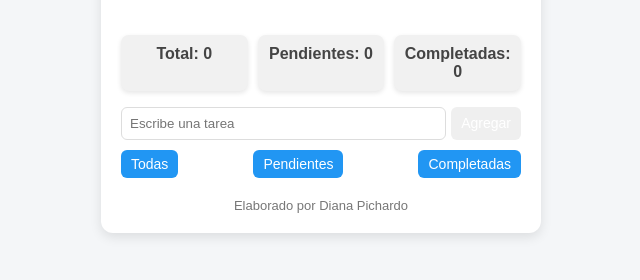
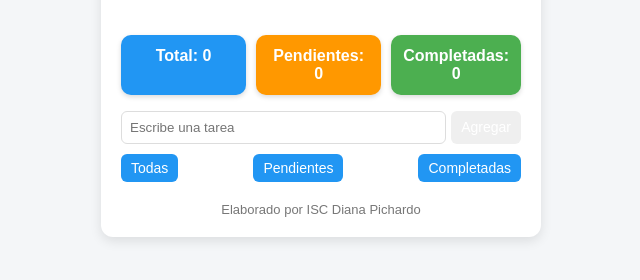
Before and after one commit to DianaPichardo03/backend-todo, a website: page index.html in a window 1280 px wide. Shown: the part 130-410 px from the top of the page, without its empty margins (319-959 px from the left). Drawn offline with Linux system fonts and the light colour scheme; no server answers.

```diff
--- a/index.html
+++ b/index.html
@@ -14,9 +14,15 @@
     <h1>📝 Mis Tareas</h1>
 
      <div class="contador">
-    <p id="total">Total: 0</p>
-    <p id="pendientes">Pendientes: 0</p>
-    <p id="completadas">Completadas: 0</p>
+    <p id="total" class="card-total">
+    Total: 0
+  </p>
+  <p id="pendientes" class="card-pendientes">
+    Pendientes: 0
+  </p>
+  <p id="completadas" class="card-completadas">
+    Completadas: 0
+  </p>
 </div>
     <div class="input-group">
 
@@ -33,7 +39,7 @@
 
     <ul id="lista"></ul>
 <footer class="footer">
-      Elaborado por Diana Pichardo
+      Elaborado por ISC Diana Pichardo
     </footer>
 
   </div>
--- a/style.css
+++ b/style.css
@@ -76,13 +76,26 @@
 }
 
 .contador p {
-    background: #f1f1f1;
-    padding: 10px;
-    border-radius: 8px;
+    padding: 12px;
+    border-radius: 10px;
     text-align: center;
     font-weight: bold;
-    color: #444;
-    box-shadow: 0 2px 5px rgba(0,0,0,0.1);
+    color: white;
+    box-shadow: 0 2px 5px rgba(0,0,0,0.15);
+    transition: 0.2s;
+}
+.contador p:hover {
+     transform: translateY(-2px);
+}
+.card-total {
+      background: #2196F3;
+}
+
+.card-pendientes {
+  background: #FF9800;
+}
+.card-completadas {
+  background: #4CAF50;
 }
 
 .done {
```
